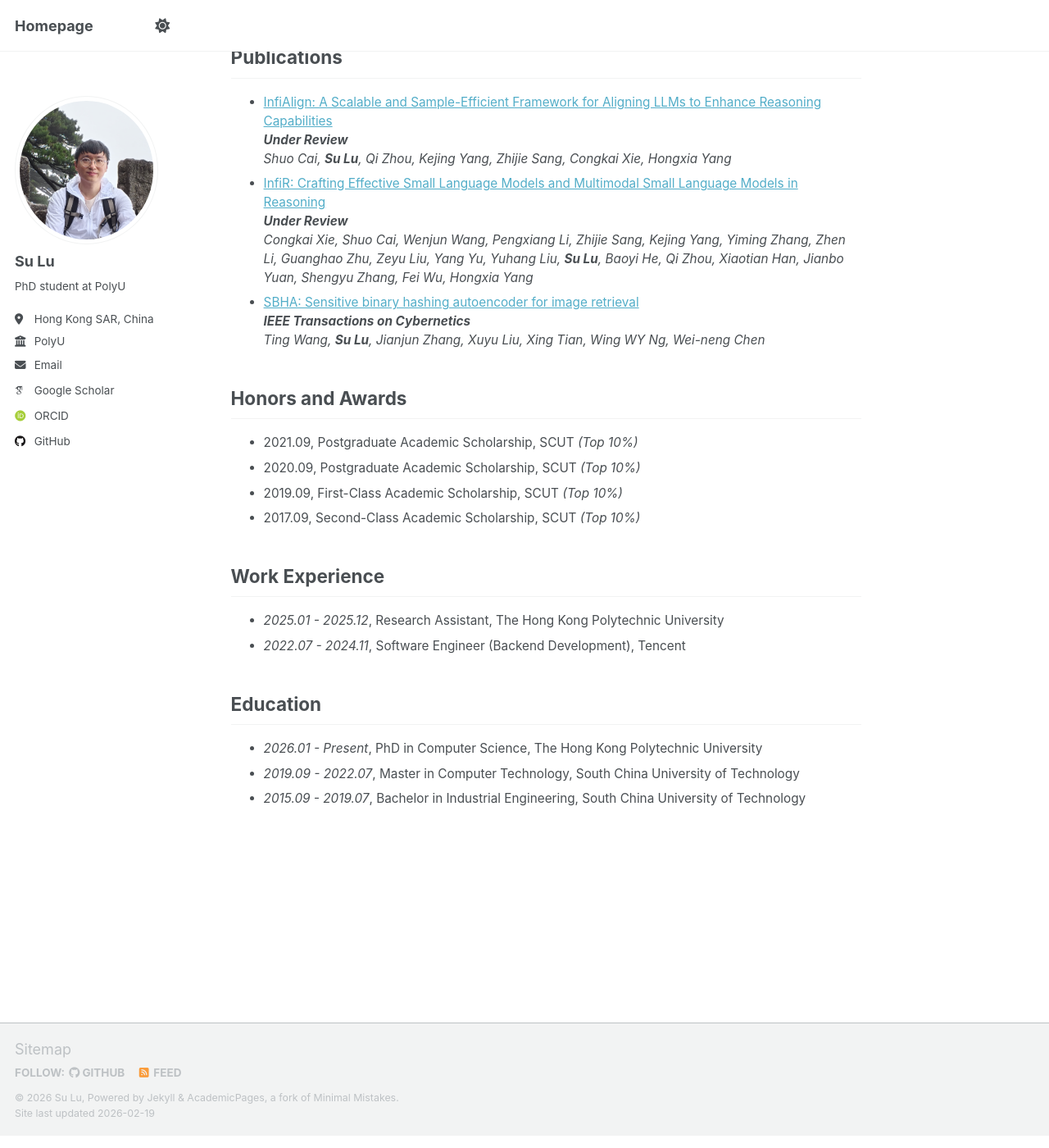
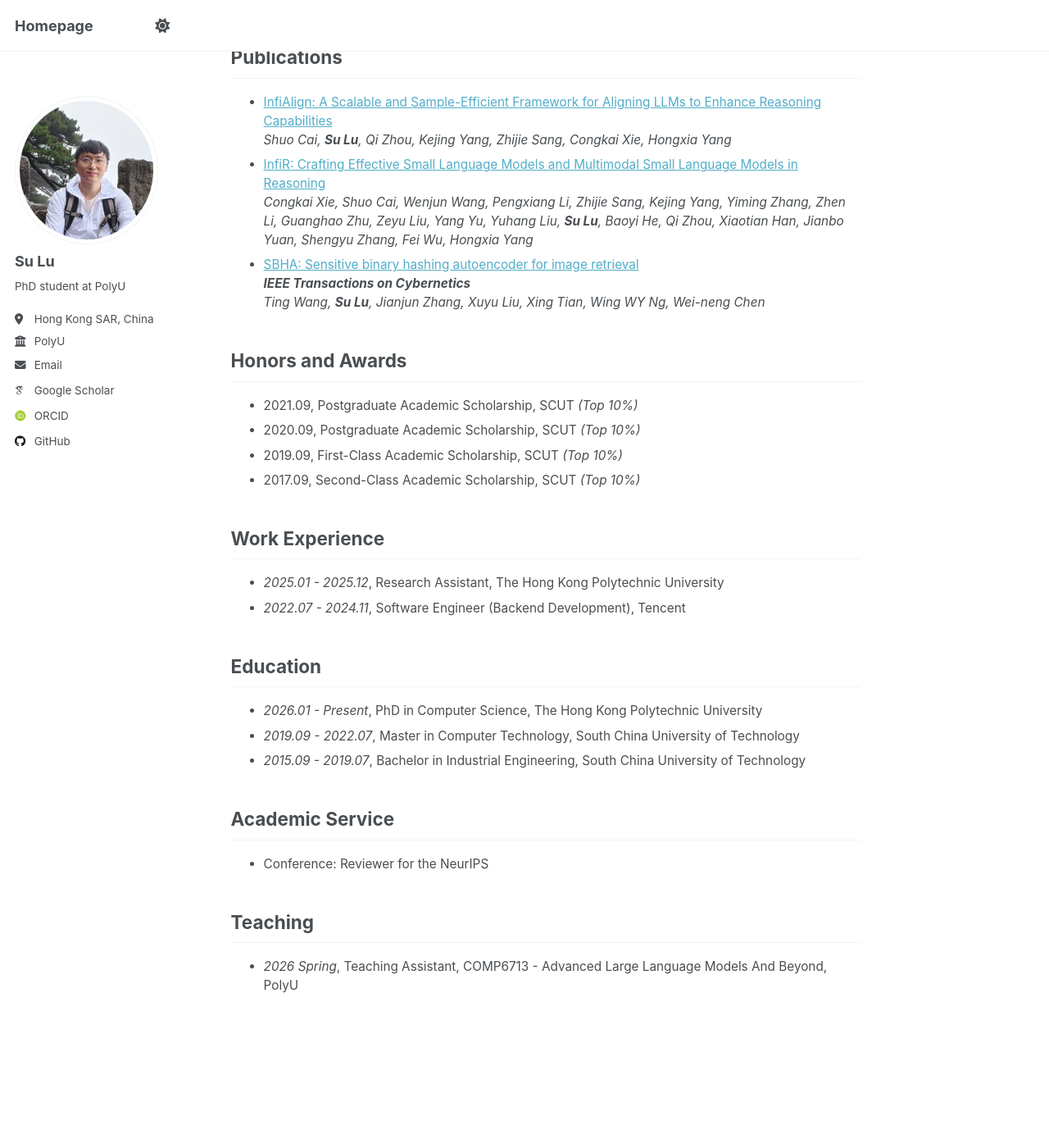
Before and after one commit to luppx/luppx.github.io, a Jekyll site: the page built from _pages/about.md, in a window 1280 px wide and 1400 px high, scrolled down 305 px. Shown: the whole window at 82% size. Built offline with Jekyll 4.4.1, drawn with Linux system fonts in a browser that asks for light colours; some web fonts are replaced; a script that is not in the unit is left out.

Commit message:
update teaching experience and academic service

```diff
--- a/_pages/about.md
+++ b/_pages/about.md
@@ -13,10 +13,8 @@ My current research interests primarily focus on Large Language Models (LLMs), w
 
 ## Publications
 * [InfiAlign: A Scalable and Sample-Efficient Framework for Aligning LLMs to Enhance Reasoning Capabilities](https://arxiv.org/abs/2508.05496)
-***Under Review***
 *Shuo Cai, **Su Lu**, Qi Zhou, Kejing Yang, Zhijie Sang, Congkai Xie, Hongxia Yang*
 * [InfiR: Crafting Effective Small Language Models and Multimodal Small Language Models in Reasoning](https://arxiv.org/abs/2502.11573)
-***Under Review***
 *Congkai Xie, Shuo Cai, Wenjun Wang, Pengxiang Li, Zhijie Sang, Kejing Yang, Yiming Zhang, Zhen Li, Guanghao Zhu, Zeyu Liu, Yang Yu, Yuhang Liu, **Su Lu**, Baoyi He, Qi Zhou, Xiaotian Han, Jianbo Yuan, Shengyu Zhang, Fei Wu, Hongxia Yang*
 * [SBHA: Sensitive binary hashing autoencoder for image retrieval](https://ieeexplore.ieee.org/abstract/document/10123358)
 ***IEEE Transactions on Cybernetics***
@@ -36,3 +34,9 @@ My current research interests primarily focus on Large Language Models (LLMs), w
 * *2026.01 - Present*, PhD in Computer Science, The Hong Kong Polytechnic University
 * *2019.09 - 2022.07*, Master in Computer Technology, South China University of Technology
 * *2015.09 - 2019.07*, Bachelor in Industrial Engineering, South China University of Technology
+
+## Academic Service
+* Conference: Reviewer for the NeurIPS
+
+## Teaching
+* *2026 Spring*, Teaching Assistant, COMP6713 - Advanced Large Language Models And Beyond, PolyU
```
